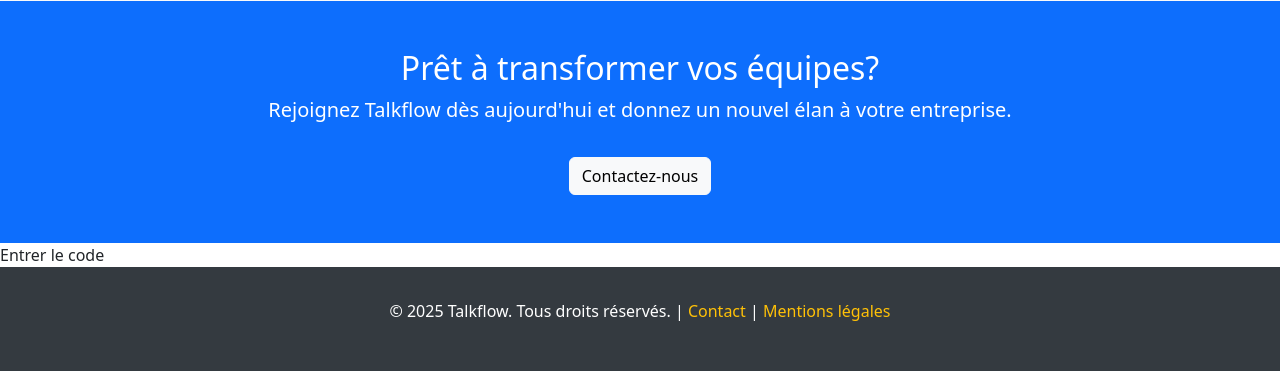
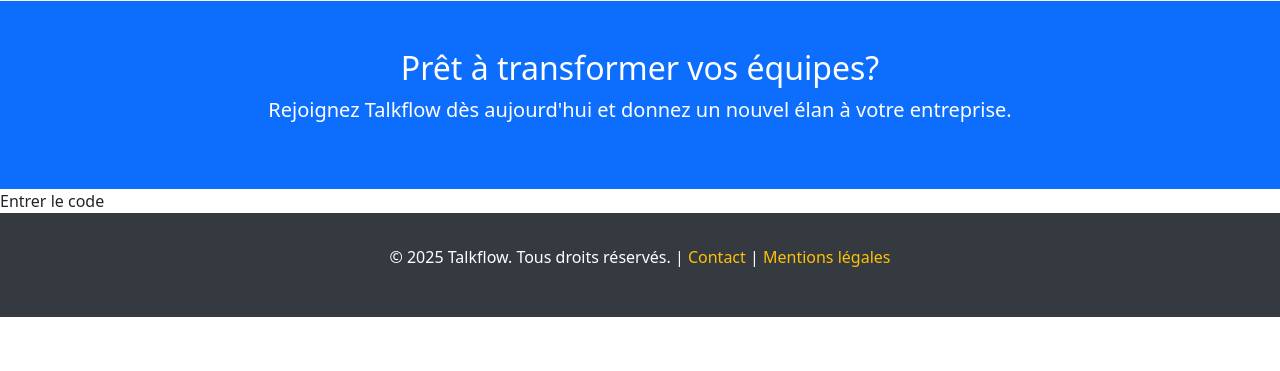
Before and after one commit to Riadbittaouri/Talkflow, a Django app: page / in a window 1280 px wide. Shown: the part 1354-1725 px from the top of the page. After the commit the page ends 1671 px from the top, so only its background shows below. Run offline with Django 5.2, Linux system fonts and the light colour scheme; some libraries are stand-ins or nearby versions.

Commit message:
entrer le code et contact update

```diff
--- a/templates/home.html
+++ b/templates/home.html
@@ -157,7 +157,6 @@
         <div class="container text-center">
             <h2>Prêt à transformer vos équipes?</h2>
             <p class="lead">Rejoignez Talkflow dès aujourd'hui et donnez un nouvel élan à votre entreprise.</p>
-            <a href="#contact" class="btn btn-light mt-3">Contactez-nous</a>
         </div>
     </section>
 
@@ -168,7 +167,6 @@
         <div class="modal-dialog">
             <div class="modal-content">
                 <div class="modal-header">
-                    <h5 class="modal-title" id="enterCodeModalLabel">Entrer le code du test</h5>
                     <button type="button" class="btn-close" data-bs-dismiss="modal" aria-label="Fermer"></button>
                 </div>
                 <div class="modal-body">
```
